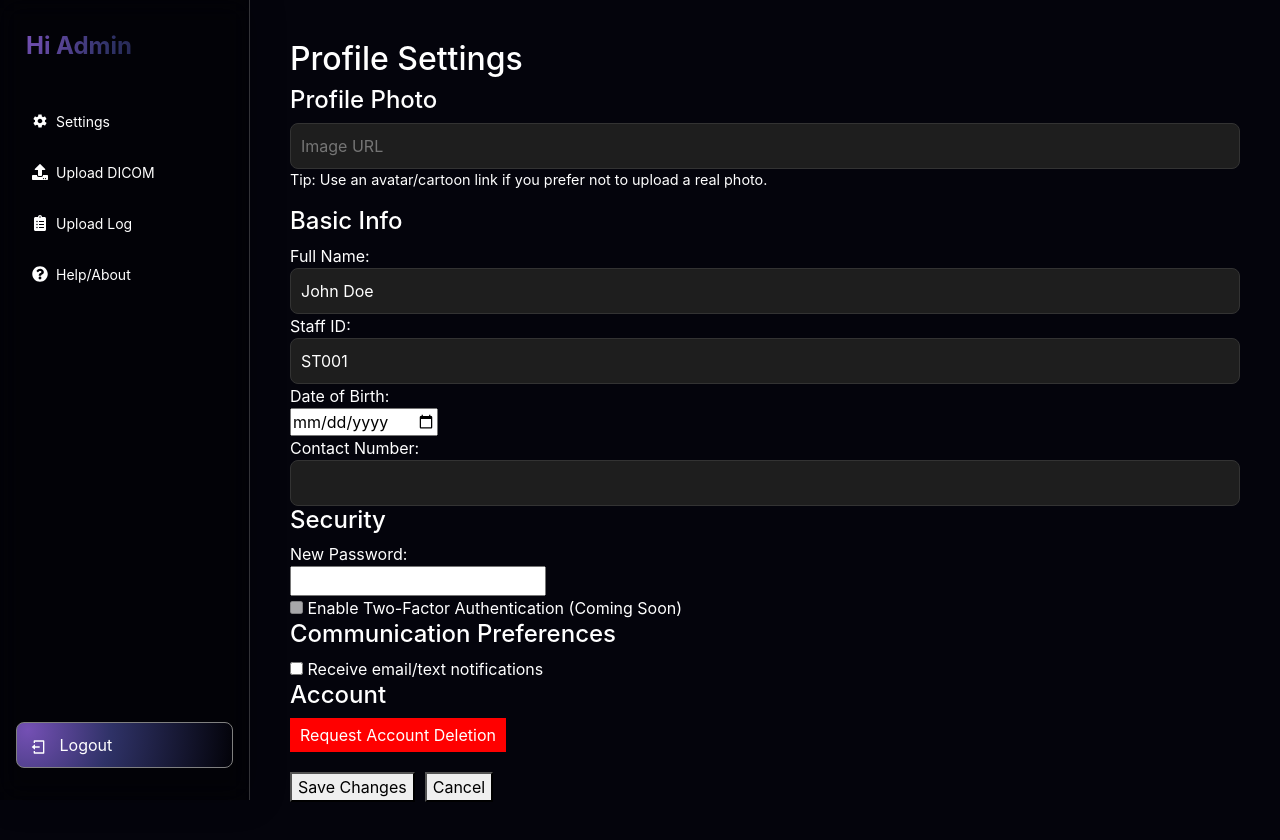
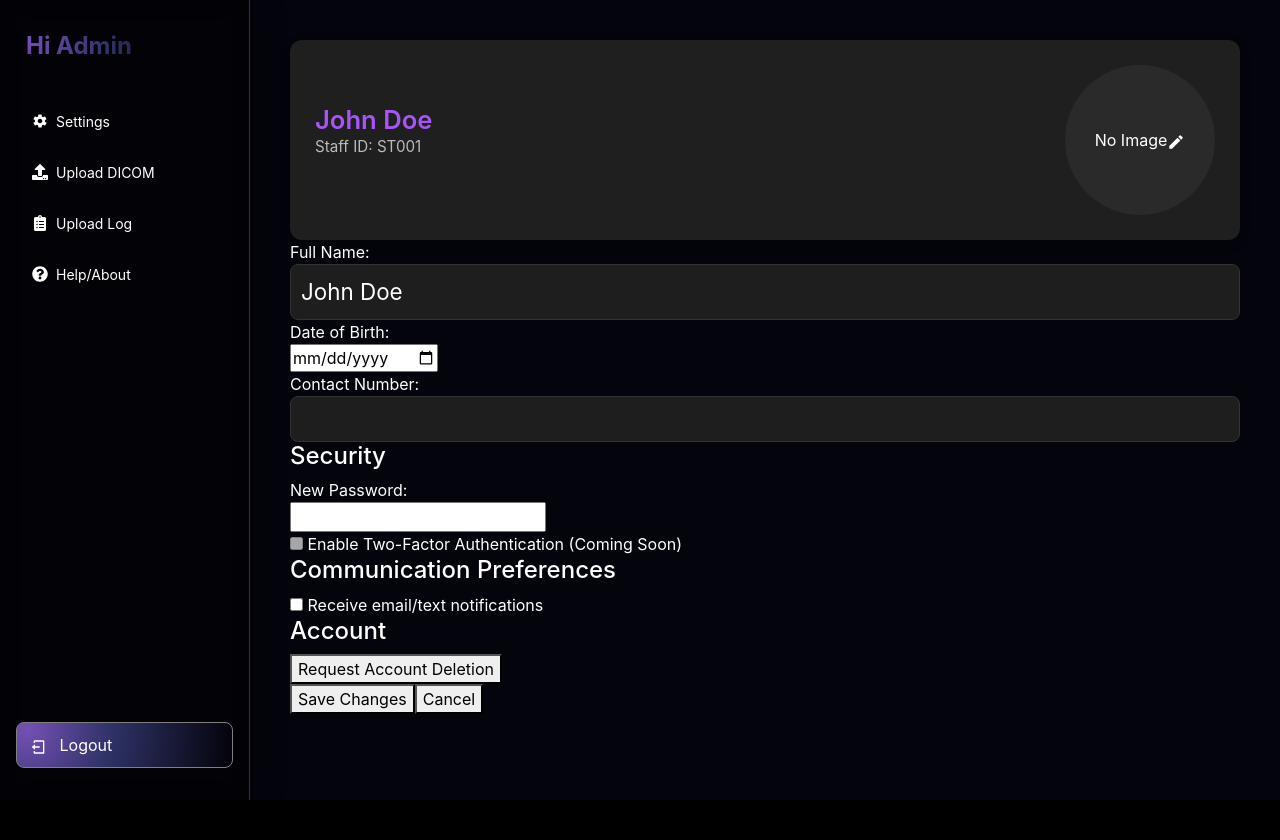
Before and after one commit to Anisha-Hasan/react-blockchain-dicom-protection, a React (Create React App) app: page /staff-dashboard in a window 1280 px wide. Both pictures are taken after a click on the item "Settings". After the commit the page ends 800 px from the top, so only its background shows below. Built offline with nearby package versions, Linux system fonts and the light colour scheme.

Commit message:
Added css file for all the upload logs and two cards for viewing the weekly and daily upload for admin

```diff
--- a/src/components/Dashboard.css
+++ b/src/components/Dashboard.css
@@ -122,10 +122,116 @@ body, html {
   box-shadow: 0 0 8px #d3b9eb;
 }
 
-/* Main content area - shifted to right */
 .main-content {
   margin-left: 250px; /* same as sidebar width */
   padding: 40px;
   color: #fff;
   flex: 1;
 }
+
+/*Profile settings*/
+
+.profile-settings-container {
+  display: flex;
+  justify-content: space-between;
+  align-items: center;
+  padding: 25px;
+  background: #1f1f1f; /* subtle dark background */
+  border-radius: 12px;
+  box-shadow: 0 4px 12px rgba(0, 0, 0, 0.15);
+}
+
+.name-section {
+  flex: 1;
+}
+
+.staff-name {
+  color: #a855f7; /* purple */
+  cursor: pointer;
+  margin: 0;
+  font-size: 1.6rem;
+  font-weight: 600;
+  transition: color 0.3s ease;
+}
+
+.staff-name:hover {
+  color: #9333ea;
+}
+
+.name-input {
+  font-size: 1.4rem;
+  padding: 8px 12px;
+  border-radius: 8px;
+  border: 1px solid #666;
+  background-color: #2a2a2a;
+  color: #fff;
+  outline: none;
+  transition: border-color 0.3s ease, background-color 0.3s ease;
+}
+
+.name-input:focus {
+  border-color: #a855f7;
+  background-color: #1e1e1e;
+}
+
+.role-text {
+  color: #bbb;
+  font-size: 0.95rem;
+}
+
+.profile-image-container {
+  position: relative;
+  width: 150px;
+  height: 150px;
+  border-radius: 50%;
+  overflow: hidden;
+  background-color: #2a2a2a; /* fallback background */
+  display: flex;
+  align-items: center;
+  justify-content: center;
+}
+
+.profile-image {
+  width: 100%;
+  height: 100%;
+  border-radius: 50%;
+  object-fit: cover;
+  border: 3px solid #a855f7;
+}
+
+.profile-image:hover {
+  transform: scale(1.05);
+  border-color: #9333ea;
+}
+
+.no-image-text {
+  color: #bbb;
+  font-size: 0.9rem;
+  text-align: center;
+  padding: 10px;
+}
+
+.camera-btn {
+  position: absolute;
+  bottom: 8px;
+  right: 8px;
+  background: #a855f7;
+  color: white;
+  padding: 6px;
+  border-radius: 50%;
+  cursor: pointer;
+  box-shadow: 0 2px 6px rgba(0, 0, 0, 0.3);
+  display: flex;
+  align-items: center;
+  justify-content: center;
+  transition: background 0.3s ease, transform 0.2s ease;
+}
+
+.camera-btn:hover {
+  background: #9333ea;
+  transform: scale(1.1);
+}
+
+input[type="file"] {
+  display: none;
+}
--- /dev/null
+++ b/src/components/Logs.css
@@ -0,0 +1,94 @@
+/* Stats Container */
+.dicom-stats {
+  display: flex;
+  gap: 20px;
+  margin-bottom: 20px;
+}
+
+.dicom-stat-card {
+  flex: 1;
+  background-color: #121212;
+  color: #cac8c8;
+  border-radius: 12px;
+  padding: 20px;
+  text-align: center;
+  border: rgb(52, 51, 51) 0.5px solid;
+  box-shadow: 0 4px 8px rgba(235, 227, 227, 0.1);
+  height: 200px; /* Squarish look */
+  display: flex;
+  flex-direction: column;
+  justify-content: center;
+}
+
+.dicom-stat-card:hover{
+    border: 0.5px solid #9b67cc;
+}
+
+.dicom-stat-card h3 {
+  font-size: 1rem;
+  margin-bottom: 10px;
+  font-weight: 500;
+}
+
+.stat-value {
+  font-size: 2rem;
+  font-weight: bold;
+  margin-top: 10px;
+  color: #5e3ea1; /* Purple accent for numbers */
+}
+
+.dicom-stat-button {
+  margin-top: auto;
+  padding: 8px 15px;
+  background: radial-gradient(
+    circle at 5% 15%,
+    #7450b4 0%,
+    #2f3267 40%,
+    #04040c 98%
+  );
+  border: 1px solid grey;
+  border-radius: 8px;
+  color: white;
+  cursor: pointer;
+  transition: background 0.3s ease;
+}
+
+.dicom-stat-button:hover {
+  border: 1px solid #d3b9eb;
+  box-shadow: 0 0 8px #d3b9eb;
+}
+
+/* Table Styling */
+.dicom-table {
+  width: 100%;
+  border-collapse: collapse;
+  background-color: #f5f5f5; /* Match stat card background */
+  border-radius: 12px;
+  overflow: hidden;
+  box-shadow: 0 4px 8px rgba(0, 0, 0, 0.1);
+}
+
+.dicom-table th,
+.dicom-table td {
+  padding: 12px 15px;
+  text-align: left;
+  color: #333; /* Dark text for readability */
+}
+
+.dicom-table th {
+  background-color: #e0e0e0; /* Slightly darker grey for header */
+  font-weight: bold;
+}
+
+.dicom-table tr:nth-child(even) {
+  background-color: #eeeeee; /* Light zebra striping */
+}
+
+.dicom-table a {
+  color: #5e3ea1;
+  text-decoration: underline;
+}
+
+.dicom-table a:hover {
+  color: #472d78;
+}
--- a/src/components/ProfileSettings.js
+++ b/src/components/ProfileSettings.js
@@ -1,5 +1,6 @@
-import React, { useState } from 'react';
+import React, { useState, useRef } from 'react';
 import './Dashboard.css';
+import { MdEdit } from "react-icons/md";
 
 function ProfileSettings({ name, uniqueId, role = 'Patient' }) {
   const [fullName, setFullName] = useState(name);
@@ -8,35 +9,83 @@ function ProfileSettings({ name, uniqueId, role = 'Patient' }) {
   const [newPassword, setNewPassword] = useState('');
   const [emailNotifications, setEmailNotifications] = useState(false);
 
+  const fileInputRef = useRef(null);
+
+  // Trigger hidden file input when icon is clicked
+  const handleEditPhotoClick = () => {
+    fileInputRef.current.click();
+  };
+
+  // Handle selected file
+  const handleFileChange = (e) => {
+    const file = e.target.files[0];
+    if (file) {
+      const validTypes = ['image/jpeg', 'image/png', 'image/jpg'];
+      if (!validTypes.includes(file.type)) {
+        alert('Please select a valid image file (JPEG or PNG).');
+        return;
+      }
+      const reader = new FileReader();
+      reader.onloadend = () => {
+        setProfilePhoto(reader.result); // Preview the image
+      };
+      reader.readAsDataURL(file);
+    }
+  };
+
   return (
-    <div>
-      <h2>Profile Settings</h2>
+    <div className="profile-settings-wrapper">
+      {/* Profile Header */}
+      <div className="profile-settings-container">
+        {/* Name Section */}
+        <div className="name-section">
+          <h2
+            className="staff-name"
+            onClick={() => {
+              const newName = prompt('Enter your name:', fullName);
+              if (newName) setFullName(newName);
+            }}
+          >
+            {fullName}
+          </h2>
+          <p className="role-text">{role} ID: {uniqueId}</p>
+        </div>
 
-      {/* 1️⃣ Upload / Preview Profile Photo */}
+        {/* Profile Image */}
+        <div className="profile-image-container">
+          {profilePhoto ? (
+            <img src={profilePhoto} alt="Profile" className="profile-image" />
+          ) : (
+            <div className="no-image-placeholder">No Image</div>
+          )}
+
+          {/* Hidden File Input */}
+          <input
+            type="file"
+            accept="image/jpeg, image/png"
+            ref={fileInputRef}
+            className="hidden-file-input"
+            onChange={handleFileChange}
+          />
+
+          {/* Edit Icon Overlay */}
+          <div className="edit-icon" onClick={handleEditPhotoClick}>
+            <MdEdit size={18} />
+          </div>
+        </div>
+      </div>
+
+      {/* Profile Form */}
+      <div className="profile-form">
+        {/* Basic Info */}
         <section>
-        <h4>Profile Photo</h4>
-        {profilePhoto && <img src={profilePhoto} alt="Profile" style={{ width: '100px', borderRadius: '50%' }} />}
-        <input
-          type="text"
-          placeholder="Image URL"
-          value={profilePhoto}
-          onChange={(e) => setProfilePhoto(e.target.value)}
-        />
-        <p style={{ fontSize: '0.9rem' }}>Tip: Use an avatar/cartoon link if you prefer not to upload a real photo.</p>
-      </section>
-
-      {/* 2️⃣ Basic Info */}
-      <section>
-        <h4>Basic Info</h4>
           <label>Full Name:</label><br />
           <input
             type="text"
+            className="name-input"
             value={fullName}
             onChange={(e) => setFullName(e.target.value)}
           /><br />
-
-        <label>{role} ID:</label><br />
-        <input type="text" value={uniqueId} readOnly /><br />
 
           <label>Date of Birth:</label><br />
           <input type="date" /><br />
@@ -49,7 +98,7 @@ function ProfileSettings({ name, uniqueId, role = 'Patient' }) {
           /><br />
         </section>
 
-      {/* 3️⃣ Security */}
+        {/* Security */}
         <section>
           <h4>Security</h4>
           <label>New Password:</label><br />
@@ -64,7 +113,7 @@ function ProfileSettings({ name, uniqueId, role = 'Patient' }) {
           </label>
         </section>
 
-      {/* 4️⃣ Communication Preferences */}
+        {/* Communication Preferences */}
         <section>
           <h4>Communication Preferences</h4>
           <label>
@@ -76,23 +125,24 @@ function ProfileSettings({ name, uniqueId, role = 'Patient' }) {
           </label>
         </section>
 
-      {/* 5️⃣ Delete / Deactivate */}
+        {/* Delete Account */}
         <section>
           <h4>Account</h4>
-        <button style={{ background: 'red', color: '#fff', border: 'none', padding: '5px 10px' }}>
+          <button className="delete-account-btn">
             Request Account Deletion
           </button>
         </section>
 
-      {/* 6️⃣ Save & Cancel */}
-      <section style={{ marginTop: '20px' }}>
+        {/* Save / Cancel */}
+        <section className="action-buttons">
           <button
+            className="save-btn"
             onClick={() => alert('Profile saved!')}
-          style={{ marginRight: '10px' }}
           >
             Save Changes
           </button>
           <button
+            className="cancel-btn"
             onClick={() => {
               setFullName(name);
               setContact('');
@@ -105,6 +155,7 @@ function ProfileSettings({ name, uniqueId, role = 'Patient' }) {
           </button>
         </section>
       </div>
+    </div>
   );
 }
 
--- a/src/components/StaffDashboard.js
+++ b/src/components/StaffDashboard.js
@@ -3,6 +3,7 @@ import React, { useState } from 'react';
 import ProfileSettings from './ProfileSettings';
 import './Dashboard.css';
 import './UploadDicom.css';
+import './Logs.css';
 import crypto from 'crypto-js';
 import { FaUpload, FaClipboardList, FaQuestionCircle } from 'react-icons/fa';
 import { IoMdSettings } from 'react-icons/io';
@@ -157,8 +158,12 @@ function StaffDashboard() {
                   type="file"
                   accept=".dcm"
                   onChange={handleFileChange}
+                  className="dicom-file-input"
                 />
               </div>
+
+
+
 
               <div className="button-row">
                 <button className="upload-btn" onClick={handleUpload}>
@@ -195,7 +200,33 @@ function StaffDashboard() {
         {section === 'log' && (
           <div>
             <h2>Upload Log</h2>
-            <table className="table">
+
+            {/* Stats Section */}
+            <div className="dicom-stats">
+              <div className="dicom-stat-card">
+                <h3>No. of DICOM Uploaded This Week</h3>
+                <p className="stat-value">12</p> {/* Dummy Value */}
+              </div>
+              <div className="dicom-stat-card">
+                <h3>No. of DICOM Uploaded Today</h3>
+                <p className="stat-value">3</p> {/* Dummy Value */}
+                <button
+                  className="dicom-stat-button"
+                  onClick={() => {
+                    const todayRow = document.getElementById("today-table");
+                    if (todayRow) {
+                      todayRow.scrollIntoView({ behavior: "smooth" });
+                    }
+                  }}
+                >
+                  View Today’s Uploads
+                </button>
+              </div>
+            </div>
+
+            {/* Today's Upload History */}
+            <h4 id="today-table">Today's Upload History</h4>
+            <table className="dicom-table">
               <thead>
                 <tr>
                   <th>ID</th>
@@ -230,6 +261,7 @@ function StaffDashboard() {
           </div>
         )}
 
+
         {section === 'help' && (
           <div>
             <h2>Help / About</h2>
--- a/src/components/UploadDicom.css
+++ b/src/components/UploadDicom.css
@@ -78,6 +78,10 @@ input[type="file"]:focus {
   margin-top: 20px; /* Space from the file input */
 }
 
+.dicom-file-input {
+  display: block !important;
+}
+
 
 .upload-btn:hover {
   border: 1px solid #d3b9eb;
```
Lines whose indentation alone changed are shown as unchanged.
